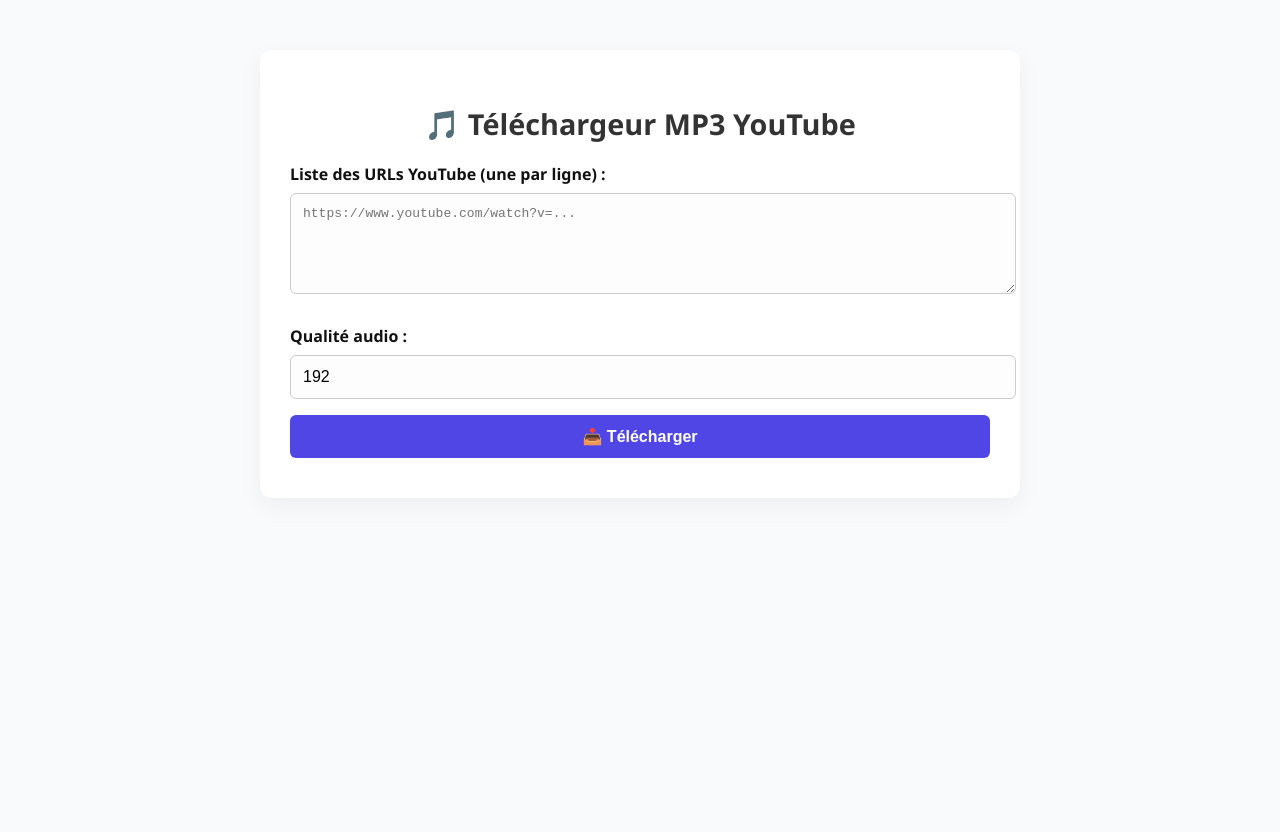
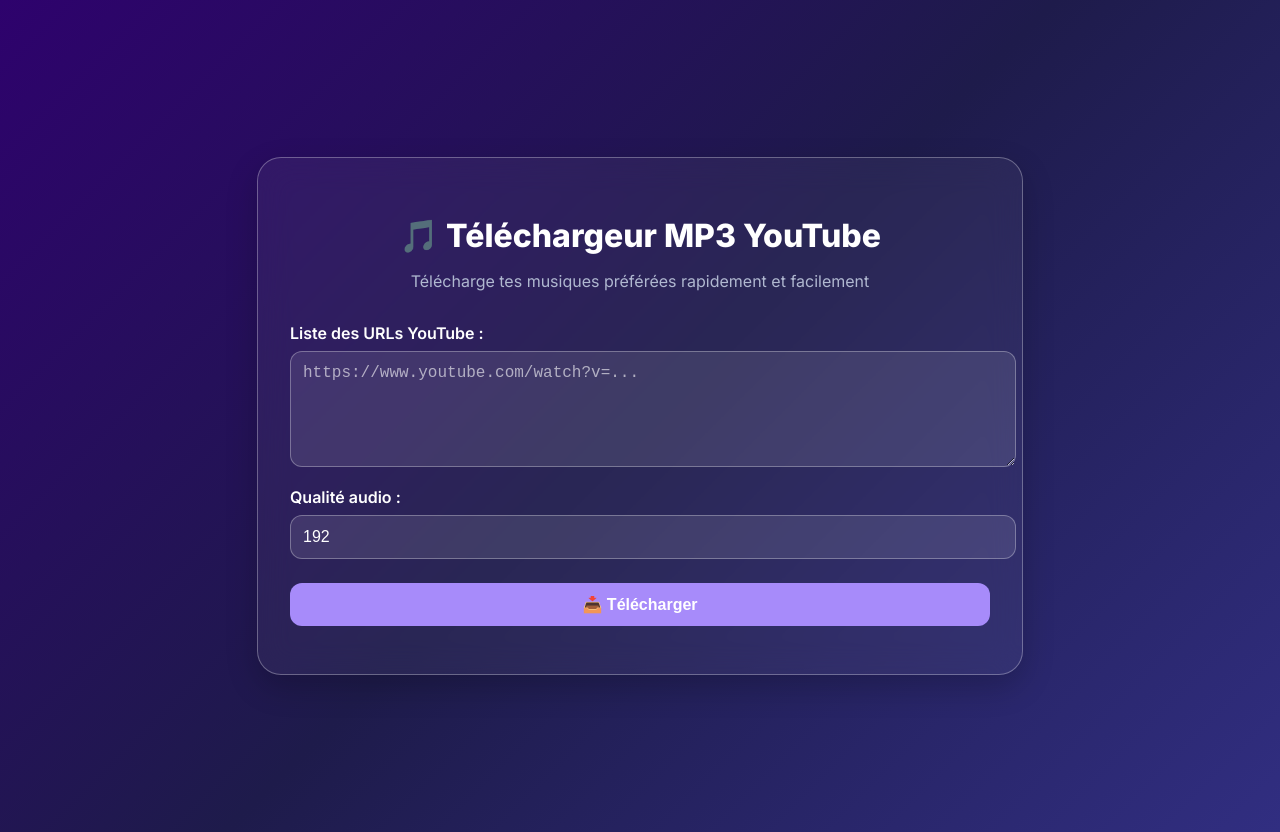
Before and after one commit to derrainoussa/pafina, a plain HTML site: page templates/index.html in a window 1280 px wide. Before the commit the page ends 800 px from the top, so only its background shows below. Drawn offline with Linux system fonts and the light colour scheme.

Commit message:
Mise a jour deploiement

```diff
--- a/templates/index.html
+++ b/templates/index.html
@@ -3,111 +3,162 @@
 <head>
   <meta charset="UTF-8" />
   <meta name="viewport" content="width=device-width, initial-scale=1.0"/>
-  <title>Téléchargeur YouTube MP3</title>
+  <title>🎵 Téléchargeur YouTube MP3</title>
+  <link href="https://fonts.googleapis.com/css2?family=Inter:wght@400;600;800&display=swap" rel="stylesheet">
   <style>
+    :root {
+      --bg-gradient: linear-gradient(135deg, #2e026d, #1e1b4b, #312e81);
+      --glass-bg: rgba(255, 255, 255, 0.05);
+      --border: rgba(255, 255, 255, 0.3);
+      --text-white: #fff;
+      --text-muted: #b0b8d0;
+      --blue: #60a5fa;
+      --red: #f87171;
+      --green: #4ade80;
+      --purple: #a78bfa;
+      --transition: all 0.3s ease;
+    }
+
     body {
       margin: 0;
-      font-family: 'Segoe UI', sans-serif;
-      background: #f9fafb;
-      color: #111;
+      font-family: 'Inter', sans-serif;
+      background: var(--bg-gradient);
+      color: var(--text-white);
+      min-height: 100vh;
+      display: flex;
+      align-items: center;
+      justify-content: center;
+      padding: 1rem;
     }
 
     .container {
       max-width: 700px;
-      margin: 50px auto;
-      background: white;
-      padding: 30px;
-      border-radius: 12px;
-      box-shadow: 0 8px 24px rgba(0, 0, 0, 0.05);
+      width: 100%;
+      background: var(--glass-bg);
+      backdrop-filter: blur(16px);
+      border: 1px solid var(--border);
+      border-radius: 1.5rem;
+      padding: 2rem;
+      box-shadow: 0 12px 32px rgba(0,0,0,0.2);
+      animation: fadeInUp 0.5s ease;
     }
 
     h2 {
-      margin-bottom: 20px;
-      font-size: 1.8em;
-      color: #333;
       text-align: center;
+      font-size: 2rem;
+      margin-bottom: 1rem;
+      font-weight: 800;
+      color: var(--text-white);
+    }
+
+    .subtitle {
+      text-align: center;
+      color: var(--text-muted);
+      margin-bottom: 2rem;
     }
 
     label {
       font-weight: 600;
-      margin-top: 10px;
+      margin-top: 1rem;
       display: block;
+      color: var(--text-white);
     }
 
     textarea, input {
       width: 100%;
       padding: 12px;
-      margin: 8px 0 16px;
-      border: 1px solid #ccc;
-      border-radius: 6px;
-      font-size: 1em;
-      background: #fdfdfd;
+      margin-top: 0.5rem;
+      border: 1px solid var(--border);
+      border-radius: 0.75rem;
+      background: rgba(255,255,255,0.1);
+      color: var(--text-white);
+      font-size: 1rem;
+      outline: none;
+      transition: var(--transition);
+    }
+
+    textarea::placeholder,
+    input::placeholder {
+      color: rgba(255,255,255,0.6);
+    }
+
+    textarea:focus, input:focus {
+      border-color: var(--purple);
+      box-shadow: 0 0 0 3px rgba(167,139,250,0.3);
     }
 
     button {
-      background-color: #4f46e5;
-      color: white;
+      margin-top: 1.5rem;
+      width: 100%;
+      background-color: var(--purple);
+      color: var(--text-white);
+      font-weight: 600;
       padding: 12px;
       border: none;
-      border-radius: 6px;
+      border-radius: 0.75rem;
       cursor: pointer;
-      font-weight: 600;
-      transition: background 0.2s;
-      width: 100%;
-      font-size: 1em;
+      font-size: 1rem;
+      transition: var(--transition);
     }
 
     button:hover {
-      background-color: #4338ca;
+      filter: brightness(1.1);
     }
 
     .progress-bar {
       width: 100%;
-      background-color: #e5e7eb;
+      background-color: rgba(255,255,255,0.1);
       border-radius: 6px;
-      margin: 20px 0;
+      margin: 1.5rem 0;
       height: 10px;
       overflow: hidden;
+      display: none;
     }
 
     .progress {
       height: 100%;
       width: 0%;
-      background-color: #4f46e5;
+      background-color: var(--purple);
       transition: width 0.4s ease-in-out;
     }
 
     .status {
       text-align: center;
-      font-size: 1em;
-      margin-top: 10px;
+      font-size: 1rem;
+      margin-top: 1rem;
     }
 
-    .success {
-      color: #10b981;
+    .status.success { color: var(--green); }
+    .status.error { color: var(--red); }
+
+    pre {
+      background: rgba(255,255,255,0.1);
+      padding: 1rem;
+      border-radius: 0.75rem;
+      overflow-x: auto;
+      color: var(--text-white);
+      margin-top: 1rem;
     }
 
-    .error {
-      color: #ef4444;
+    @keyframes fadeInUp {
+      from { opacity: 0; transform: translateY(15px);}
+      to { opacity: 1; transform: translateY(0);}
     }
 
-    pre {
-      background: #f3f4f6;
-      padding: 10px;
-      border-radius: 6px;
-      overflow-x: auto;
-    }
-
-    .hidden {
-      display: none;
+    /* Responsive */
+    @media(max-width:768px){
+      .container { padding: 1.5rem; }
+      h2 { font-size: 1.6rem; }
     }
   </style>
 </head>
 <body>
   <div class="container">
     <h2>🎵 Téléchargeur MP3 YouTube</h2>
+    <p class="subtitle">Télécharge tes musiques préférées rapidement et facilement</p>
+
     <form id="downloadForm">
-      <label for="urls">Liste des URLs YouTube (une par ligne) :</label>
+      <label for="urls">Liste des URLs YouTube :</label>
       <textarea id="urls" name="urls" rows="5" placeholder="https://www.youtube.com/watch?v=..."></textarea>
 
       <label for="quality">Qualité audio :</label>
@@ -116,7 +167,7 @@
       <button type="submit">📥 Télécharger</button>
     </form>
 
-    <div class="progress-bar hidden" id="progressBar">
+    <div class="progress-bar" id="progressBar">
       <div class="progress" id="progressFill"></div>
     </div>
 
@@ -133,68 +184,55 @@
 
     function resetProgress() {
       progressFill.style.width = '0%';
-      progressBar.classList.remove('hidden');
+      progressBar.style.display = 'block';
     }
 
     function updateProgress(percent) {
       progressFill.style.width = percent + '%';
     }
 
-    function showStatus(message, type = '') {
+    function showStatus(message, type='') {
       statusText.innerHTML = message;
       statusText.className = `status ${type}`;
     }
 
-    form.addEventListener('submit', async function (e) {
+    form.addEventListener('submit', async (e) => {
       e.preventDefault();
-
-      const urls = document.getElementById('urls').value.trim().split('\n').filter(u => u);
+      const urls = document.getElementById('urls').value.trim().split('\n').filter(u=>u);
       const quality = document.getElementById('quality').value || '192';
 
-      if (!urls.length) {
-        showStatus("Veuillez entrer au moins une URL.", 'error');
-        return;
-      }
+      if(!urls.length){ showStatus("Veuillez entrer au moins une URL.", 'error'); return; }
 
       resetProgress();
       updateProgress(10);
       showStatus("⏳ Téléchargement en cours...");
 
-      try {
-        const response = await fetch('/api/download', {
+      try{
+        const response = await fetch('/api/download',{
           method: 'POST',
-          headers: { 'Content-Type': 'application/json' },
-          body: JSON.stringify({ urls, quality, parallel: true })
+          headers: {'Content-Type':'application/json'},
+          body: JSON.stringify({urls, quality, parallel:true})
         });
 
         updateProgress(70);
-
         const data = await response.json();
         updateProgress(100);
 
-        if (data.success) {
+        if(data.success){
           showStatus("✅ Téléchargement terminé !", 'success');
-
-          const resultHTML = `
-            <pre>
+          resultDiv.innerHTML = `<pre>
 Session ID : ${data.session_id}
 Téléchargements réussis : ${data.stats.success} / ${data.stats.total}
 Échecs : ${data.stats.failed}
-            </pre>
-          `;
-
-          resultDiv.innerHTML = resultHTML;
+          </pre>`;
         } else {
           showStatus(`❌ ${data.message}`, 'error');
         }
-      } catch (err) {
-        showStatus("❌ Erreur côté client : " + err.message, 'error');
+      } catch(err){
+        showStatus("❌ Erreur côté client : " + err.message,'error');
       }
 
-      setTimeout(() => {
-        progressBar.classList.add('hidden');
-        updateProgress(0);
-      }, 2000);
+      setTimeout(()=>{ progressBar.style.display='none'; updateProgress(0); }, 2000);
     });
   </script>
 </body>
```
Also changed, not shown: 1 other file.
